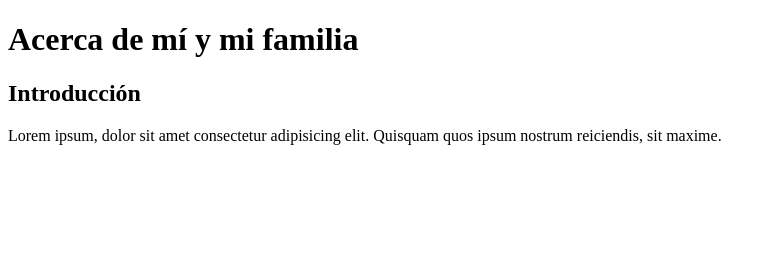
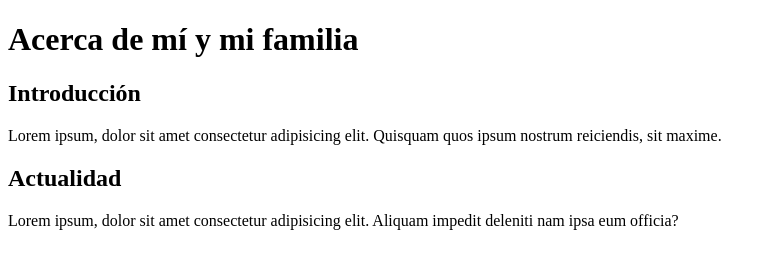
Before and after one commit to LuisSanchezRamos/demo-git-g29, a plain HTML site: page index.html in a window 1280 px wide. Shown: the whole page, without its empty margins (0-772 px from the left). Drawn offline with Linux system fonts and the light colour scheme.

Commit message:
agregado de main en index.html

```diff
--- a/index.html
+++ b/index.html
@@ -16,5 +16,12 @@
         </article>
       </section>
     </header>
+    <main>
+      <section>
+        <h2>Actualidad</h2>
+        <p>Lorem ipsum, dolor sit amet consectetur adipisicing
+          elit. Aliquam impedit deleniti nam ipsa eum officia?</p>
+      </section>
+      </main>
   </body>
 </html>
```
